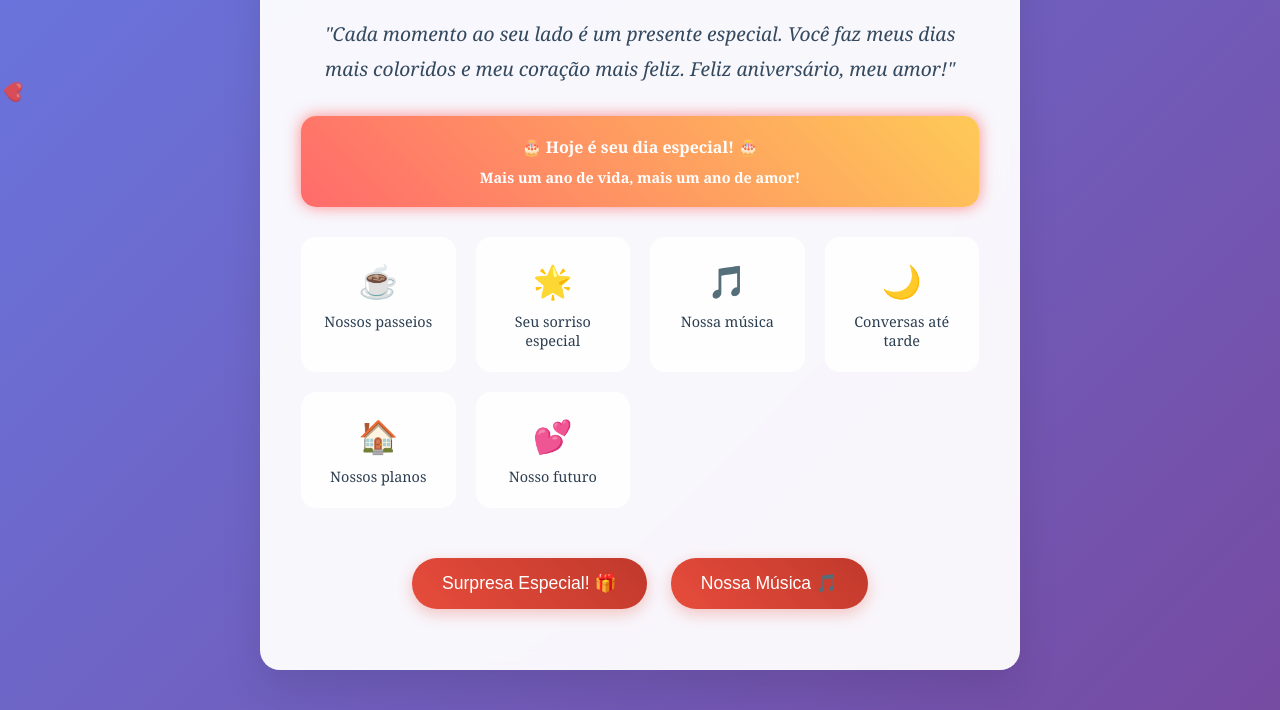
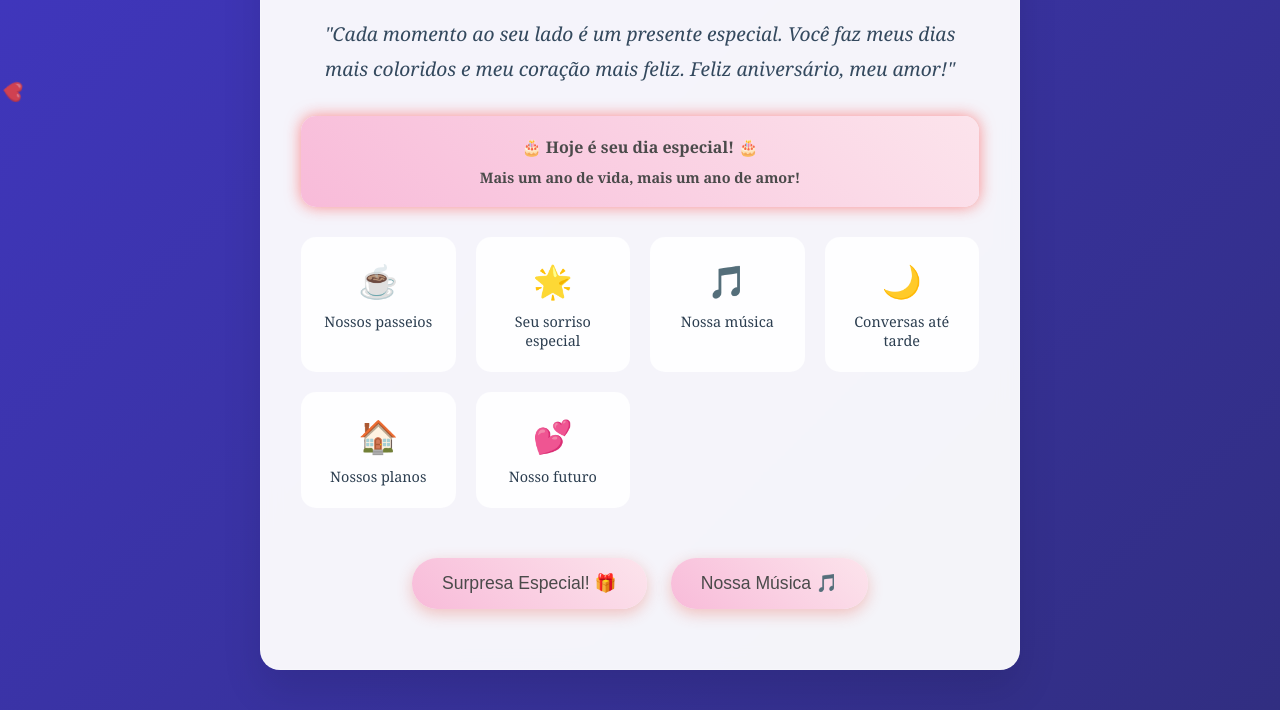
Before and after one commit to franysabella-crypto/para-meu-amor, a plain HTML site: page index.html in a window 1280 px wide. Shown: the part 499-1209 px from the top of the page. Drawn offline with Linux system fonts and the light colour scheme.

Commit message:
Update index.html

```diff
--- a/index.html
+++ b/index.html
@@ -13,7 +13,7 @@
 
         body {
             font-family: 'Georgia', serif;
-            background: linear-gradient(135deg, #667eea 0%, #764ba2 100%);
+            background: linear-gradient(135deg, #4338ca 0%, #312e81 100%);
             min-height: 100vh;
             overflow-x: hidden;
         }
@@ -113,7 +113,7 @@
             width: 200px;
             height: 200px;
             border-radius: 50%;
-            background: linear-gradient(45deg, #ff6b6b, #feca57);
+            background: linear-gradient(45deg, #f8bbd9, #fce4ec);
             padding: 5px;
             margin: 20px auto;
             animation: rotate 10s linear infinite;
@@ -180,8 +180,8 @@
         }
 
         .countdown {
-            background: linear-gradient(45deg, #ff6b6b, #feca57);
-            color: white;
+    background: linear-gradient(45deg, #f8bbd9, #fce4ec);
+    color: #4a4a4a;
             padding: 20px;
             border-radius: 15px;
             margin: 20px 0;
@@ -226,8 +226,8 @@
         }
 
         .surprise-button {
-            background: linear-gradient(45deg, #e74c3c, #c0392b);
-            color: white;
+    background: linear-gradient(45deg, #f8bbd9, #fce4ec);
+    color: #4a4a4a;
             border: none;
             padding: 15px 30px;
             border-radius: 25px;
```
